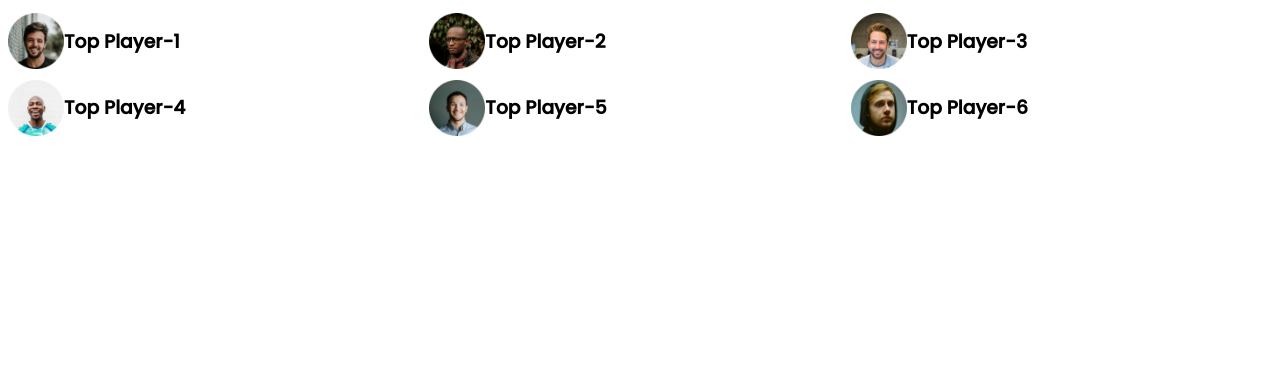
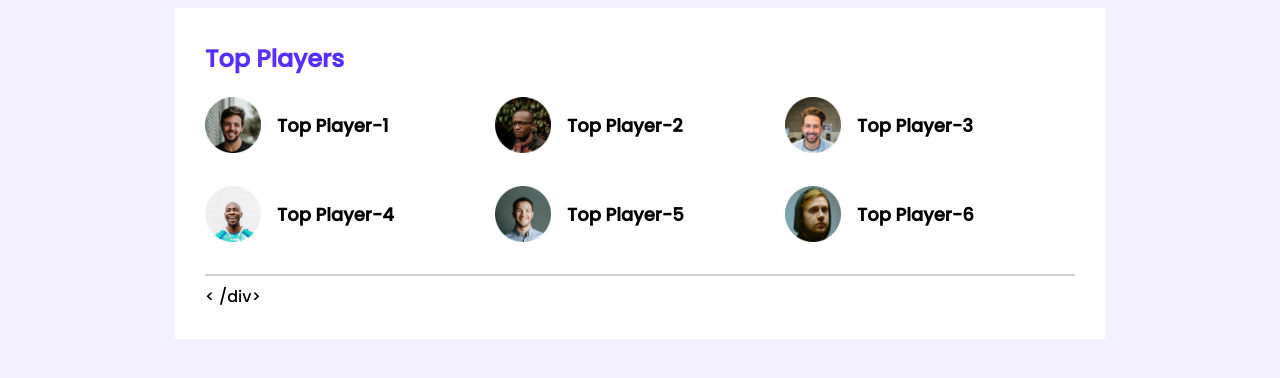
Before and after one commit to Hayat6488/Leader-Board-CSS3, a plain HTML site: page index.html in a window 1280 px wide. Drawn offline with Linux system fonts and the light colour scheme.

Commit message:
top players done

```diff
--- a/index.html
+++ b/index.html
@@ -1,5 +1,6 @@
 <!DOCTYPE html>
 <html lang="en">
+
 <head>
     <meta charset="UTF-8">
     <meta http-equiv="X-UA-Compatible" content="IE=edge">
@@ -7,6 +8,7 @@
     <title>Home</title>
     <link rel="stylesheet" href="styles/style.css">
 </head>
+
 <body>
     <!-- header start -->
     <header>
@@ -16,37 +18,43 @@
     <!-- header end -->
     <main>
         <!-- top player & top blogs -->
-        <section>
+        <section class="container">
             <div class="top_players">
+                <h2 class="section-title">Top Players</h2>
                 <div class="players">
                     <div class="player">
                         <img src="images/players/player-1.png" alt="">
-                        <h3>Top Player-1</h3>
+                        <h3 class="player-name">Top Player-1</h3>
                     </div>
                     <div class="player">
                         <img src="images/players/player-2.png" alt="">
-                        <h3>Top Player-2</h3>
+                        <h3 class="player-name">Top Player-2</h3>
                     </div>
                     <div class="player">
                         <img src="images/players/player-3.png" alt="">
-                        <h3>Top Player-3</h3>
+                        <h3 class="player-name">Top Player-3</h3>
                     </div>
                     <div class="player">
                         <img src="images/players/player-4.png" alt="">
-                        <h3>Top Player-4</h3>
+                        <h3 class="player-name">Top Player-4</h3>
                     </div>
                     <div class="player">
                         <img src="images/players/player-5.png" alt="">
-                        <h3>Top Player-5</h3>
+                        <h3 class="player-name">Top Player-5</h3>
                     </div>
                     <div class="player">
                         <img src="images/players/player-6.png" alt="">
-                        <h3>Top Player-6</h3>
+                        <h3 class="player-name">Top Player-6</h3>
                     </div>
                 </div>
 
             </div>
+            <hr>
+
+            <div class="top_blogs"><
+                /div>
         </section>
     </main>
 </body>
+
 </html>
--- a/styles/style.css
+++ b/styles/style.css
@@ -1,18 +1,50 @@
 /* fonts */
 
 @import url('https://fonts.googleapis.com/css2?family=Nanum+Gothic&family=Poppins:wght@500&display=swap');
-/* common styles */
+/* common styles & Utilities*/
 
 body {
     font-family: 'Nanum Gothic', sans-serif;
     font-family: 'Poppins', sans-serif;
+    background-color: #F3F1FF;
 }
 
+main {
+    display: flex;
+    justify-content: center;
+}
+
+.container {
+    background-color: white;
+    width: 870px;
+    /* height: 679px; */
+    padding: 30px;
+}
+
+hr{
+    border: 1px solid #D1D1D1;
+}
 /* top players style */
+
+.top_players{
+    margin-bottom: 30px;
+}
+
+.section-title {
+    color: #562EFF;
+    font-size: 24px;
+    margin-top: 3px;
+}
 
 .players {
     display: grid;
     grid-template-columns: repeat(3, 1fr);
+    grid-row-gap: 30px;
+}
+
+.player {
+    display: flex;
+    align-items: center;
 }
 
 .player img {
@@ -20,7 +52,7 @@ body {
     height: 56px;
 }
 
-.player {
-    display: flex;
-    align-items: center;
+.player-name {
+    margin: 16px;
+    font-size: 18px;
 }
```
